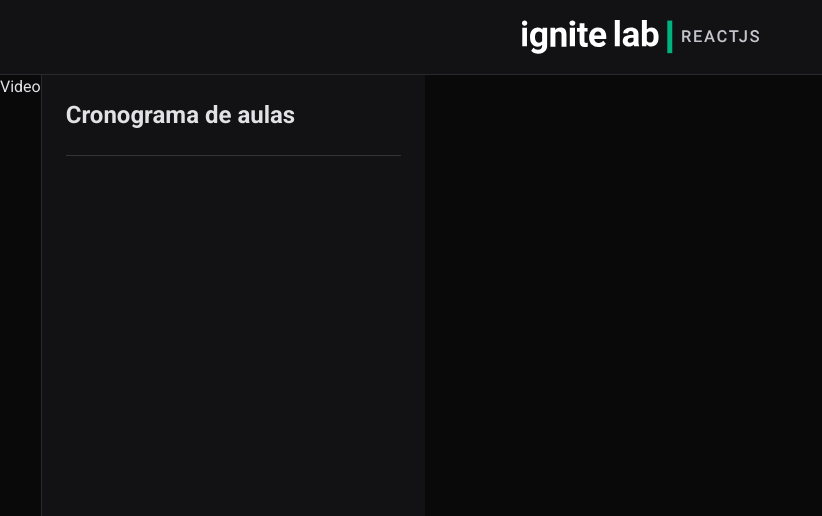
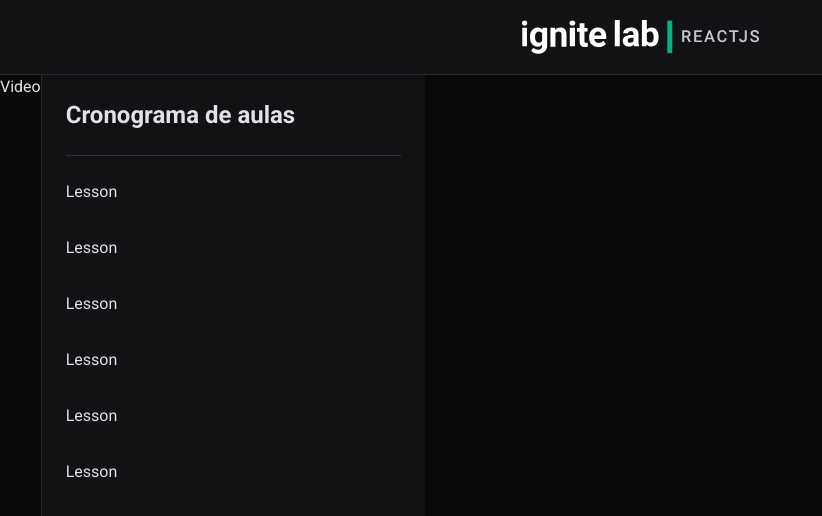
Before and after one commit to viniciusbossle/ignite-lab-02, a React (Vite) app in the folder event-platform/: page / in a window 1280 px wide. Shown: the top 516 px of the page, without its empty margins (0-822 px from the left). Built offline with nearby package versions, Linux system fonts and the light colour scheme.

Commit message:
implementação da Lesson no componente sidebar

```diff
--- a/event-platform/src/components/Sidebar.tsx
+++ b/event-platform/src/components/Sidebar.tsx
@@ -6,6 +6,14 @@ export function Sidebar() {
       <span className="font-bold text-2xl pb-6 mb-6 border-b border-gray-500 block">
         Cronograma de aulas
       </span>
+      <div className="flex flex-col gap-8">
+        <Lesson />
+        <Lesson />
+        <Lesson />
+        <Lesson />
+        <Lesson />
+        <Lesson />
+      </div>
     </aside>
   )
 }
```
